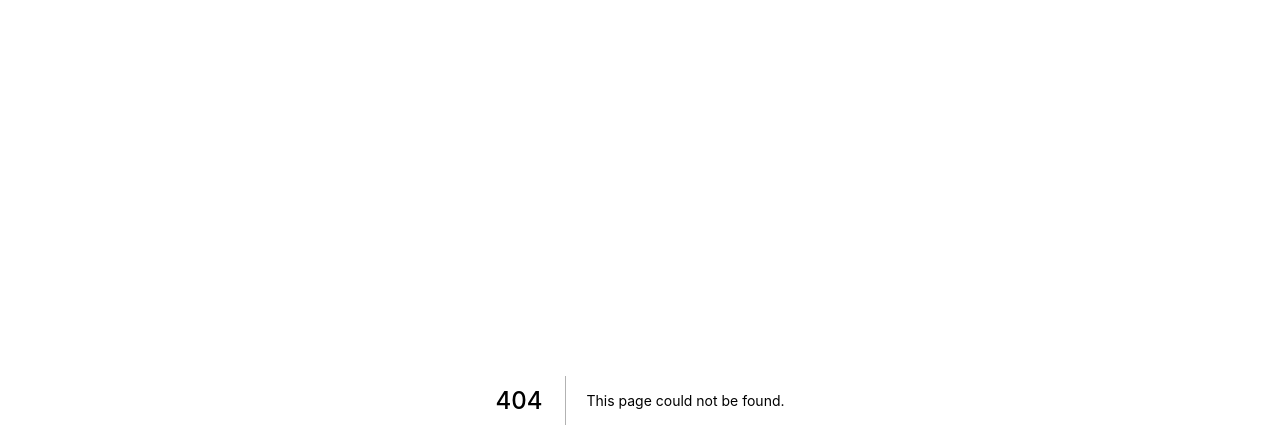
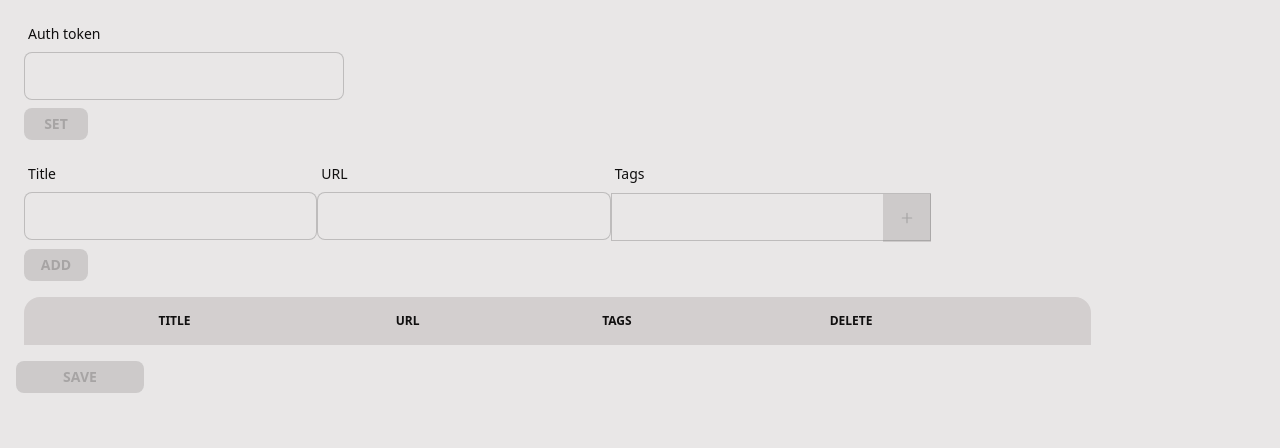
Before and after one commit to csornyei/next-news, a Next.js app: page /feed/add in a window 1280 px wide. Before the commit this address had no page. Shown: the top 448 px of the page. Built offline with nearby package versions, Linux system fonts and the light colour scheme.

Commit message:
Add new feed page

```diff
--- a/components/FeedTable.tsx
+++ b/components/FeedTable.tsx
@@ -16,7 +16,7 @@ export default function FeedTable({
     return loadings.indexOf(id) !== -1;
   };
   return (
-    <table className="table mx-6 mt-4">
+    <table className="table mx-6 mt-4 w-full">
       <thead>
         <tr>
           <th></th>
--- a/components/NewFeedForm/NewFeedForm.tsx
+++ b/components/NewFeedForm/NewFeedForm.tsx
@@ -5,12 +5,13 @@ import TagInput from "./TagInput";
 
 interface NewFeedProps {
   addFeed: (feed: Feed) => void;
+  validate: (feed: Feed) => boolean;
 }
 
-export default function NewFeedForm({ addFeed }: NewFeedProps) {
+export default function NewFeedForm({ addFeed, validate }: NewFeedProps) {
   const [tags, setTags] = useState<string[]>([]);
-  const { value: title, component: TitleInput } = useInput();
-  const { value: url, component: UrlInput } = useInput();
+  const { value: title, component: TitleInput, clear: clearTitle } = useInput();
+  const { value: url, component: UrlInput, clear: clearUrl } = useInput();
   return (
     <section className="flex flex-row flex-wrap ml-0 md:ml-6 w-11/12">
       <div className="form-control ml-6 md:ml-0 mt-4 mr-6 lg:mr-0 w-full lg:w-3/12">
@@ -28,13 +29,15 @@ export default function NewFeedForm({ addFeed }: NewFeedProps) {
       <TagInput tags={tags} setTags={setTags} />
       <button
         className="btn btn-sm btn-secondary w-16 mt-2 ml-6 md:ml-0"
-        disabled={title.length === 0 || url.length === 0}
+        disabled={!validate({ title, url, tags })}
         onClick={() => {
           addFeed({
             title,
             url,
             tags,
           });
+          clearTitle();
+          clearUrl();
         }}
       >
         Add
--- a/components/NewFeedForm/TagInput.tsx
+++ b/components/NewFeedForm/TagInput.tsx
@@ -7,7 +7,7 @@ interface TagInputProps {
 }
 
 export default function TagInput({ tags, setTags }: TagInputProps) {
-  const { value: tagValue, component: Input } = useInput();
+  const { value: tagValue, component: Input, clear } = useInput();
   return (
     <div className="form-control ml-6 md:ml-0 mt-4 mr-6 lg:mr-0 w-full lg:w-6/12">
       <label className="label">
@@ -20,6 +20,7 @@ export default function TagInput({ tags, setTags }: TagInputProps) {
           className="btn btn-accent rounded-none -ml-12 w-12 h-12 translate-y-0.5"
           onClick={() => {
             setTags([...tags, tagValue]);
+            clear();
           }}
         >
           <Add />
--- a/components/useInput.tsx
+++ b/components/useInput.tsx
@@ -3,9 +3,14 @@ import { useState } from "react";
 export default function useInput() {
   const [value, setValue] = useState("");
 
+  const clear = () => {
+    setValue("");
+  };
+
   const component = (className: string = "") => (
     <input
       type="text"
+      value={value}
       className={`input input-bordered w-full max-w-xs ${className}`}
       onChange={({ target: { value } }) => {
         setValue(value);
@@ -13,5 +18,5 @@ export default function useInput() {
     />
   );
 
-  return { value, component };
+  return { value, component, clear };
 }
--- /dev/null
+++ b/pages/feed/add.tsx
@@ -0,0 +1,81 @@
+import axios from "axios";
+import { useState } from "react";
+import FeedTable from "../../components/FeedTable";
+import NewFeed from "../../components/NewFeedForm/NewFeedForm";
+import useAuthToken from "../../components/useAuthToken";
+import { Feed, LocalFeed } from "../../utils/types";
+
+function AddFeedPage() {
+  const { authToken, AuthTokenForm } = useAuthToken();
+  const [newFeeds, setNewFeeds] = useState<LocalFeed[]>([]);
+
+  const addNewFeed = (feed: Feed) => {
+    setNewFeeds([...newFeeds, { ...feed, id: feed.title }]);
+  };
+
+  const validateFeed = (feed: Feed) => {
+    if (feed.title.length === 0) return false;
+    if (feed.url.length === 0) return false;
+    const found = newFeeds.findIndex(
+      (f) => f.title === feed.title || f.url === feed.url
+    );
+    if (found !== -1) return false;
+    return true;
+  };
+
+  const removeFeed = (id: string) => {
+    const currentFeeds = [...newFeeds];
+    setNewFeeds(
+      currentFeeds.filter((feed) => {
+        return feed.id !== id;
+      })
+    );
+  };
+
+  return (
+    <div>
+      {AuthTokenForm}
+      <NewFeed addFeed={addNewFeed} validate={validateFeed} />
+      <div className="w-10/12">
+        <FeedTable
+          rows={newFeeds}
+          loadings={[]}
+          onDelete={async (id: string) => {
+            removeFeed(id);
+          }}
+        />
+      </div>
+      <div>
+        <button
+          className="btn btn-primary btn-sm mt-4 ml-4 w-32"
+          disabled={authToken.length === 0 || newFeeds.length === 0}
+          onClick={async () => {
+            try {
+              await axios.post(
+                "/api/add-feed",
+                {
+                  feeds: newFeeds.map((f) => {
+                    const { id, ...feed } = f;
+                    return feed;
+                  }),
+                },
+                {
+                  headers: {
+                    Authorization: authToken,
+                  },
+                }
+              );
+              setNewFeeds([]);
+            } catch (error) {
+              alert("There was an error while adding feeds!");
+            }
+          }}
+        >
+          Save
+        </button>
+      </div>
+    </div>
+  );
+}
+
+export default AddFeedPage;
--- a/pages/feed/list.tsx
+++ b/pages/feed/list.tsx
@@ -23,7 +23,7 @@ function FeedListPage({ feeds }: FeedListPageProps) {
   };
 
   return (
-    <div>
+    <div className="w-10/12">
       <FeedTable
         rows={feeds}
         loadings={loadings}
```
